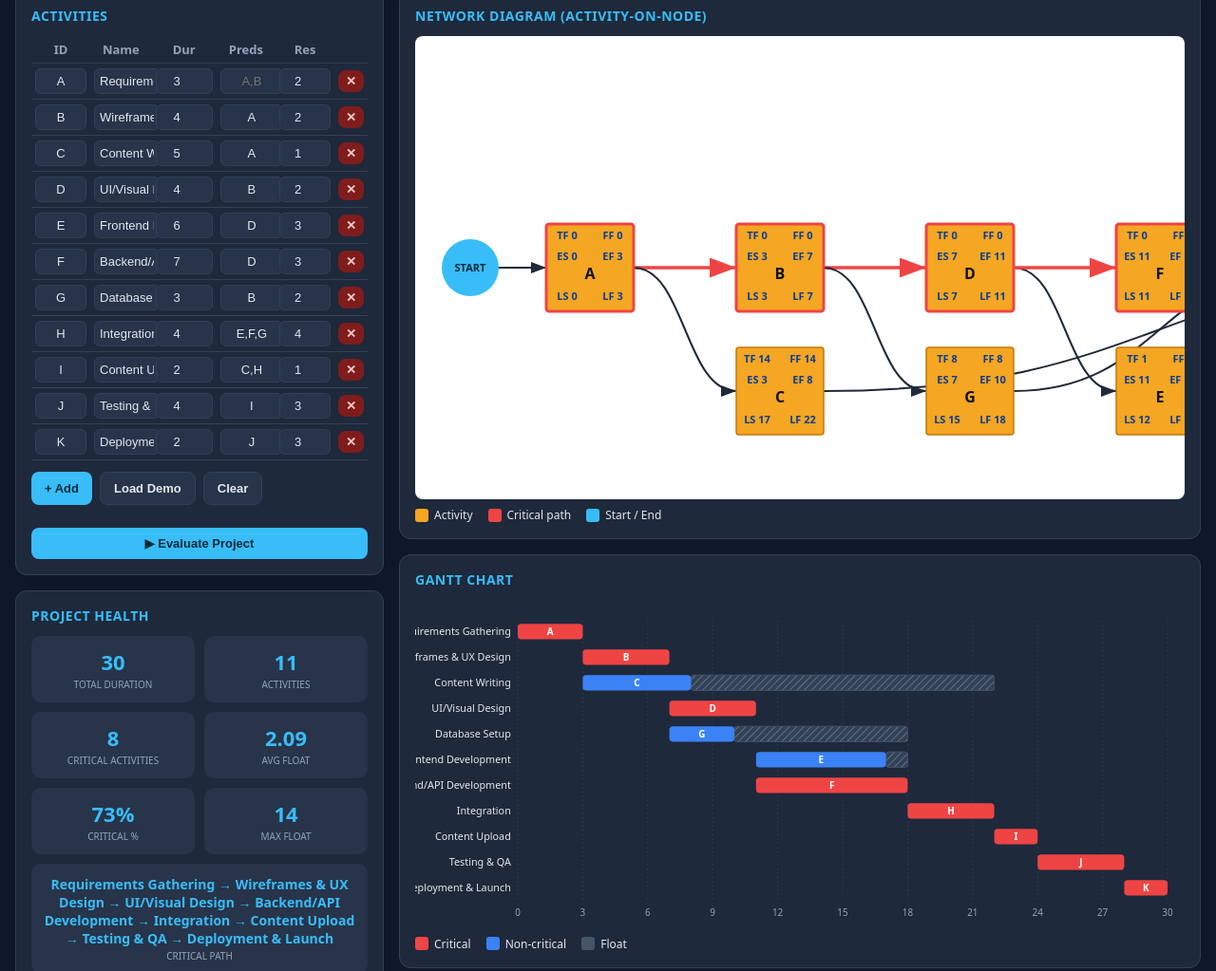
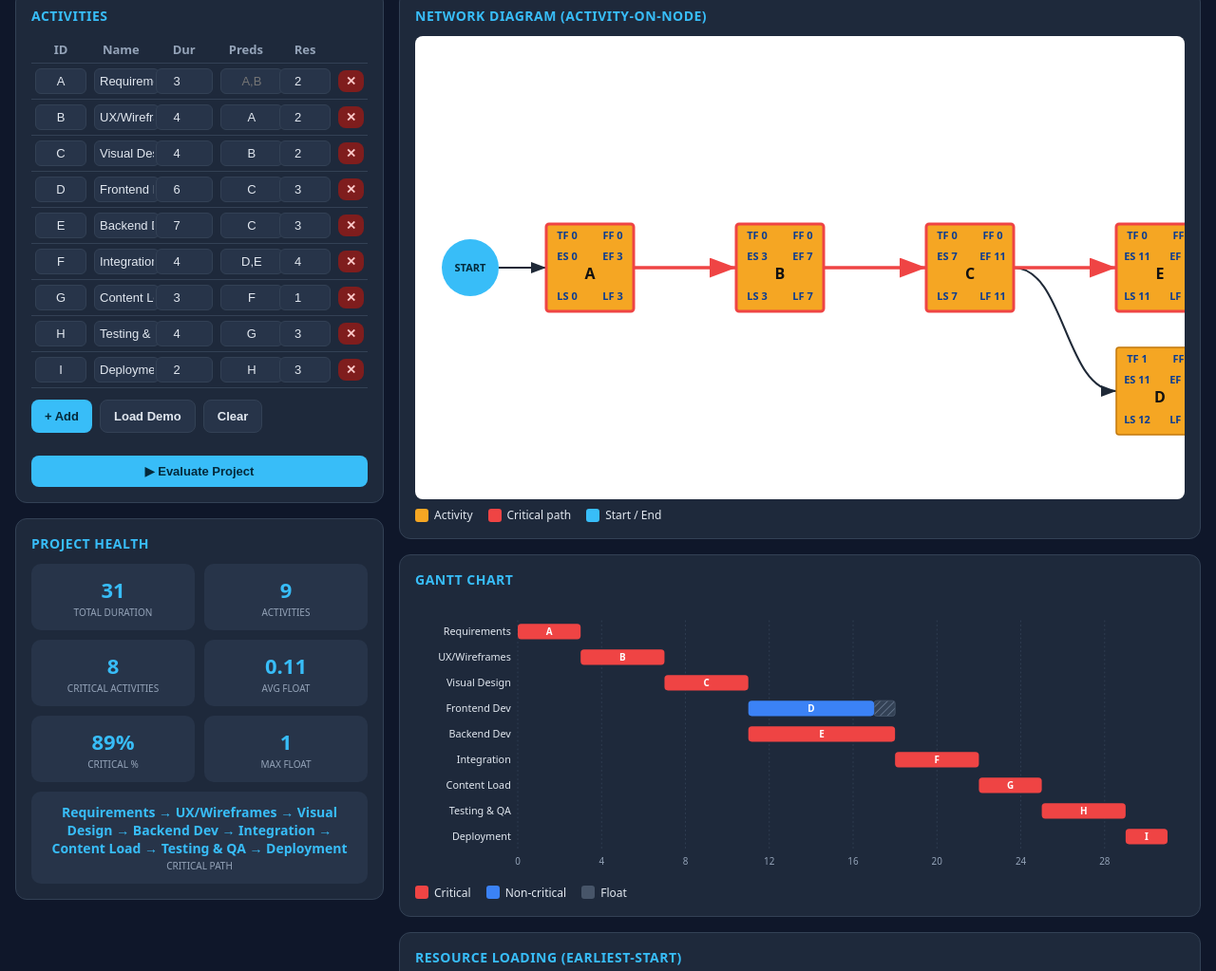
Before and after one commit to AjwadIbnSwalehin/critical-path-evaluator, a plain HTML site: page index.html in a window 1280 px wide. Shown: the part 107-1130 px from the top of the page at 95% size. Drawn offline with Linux system fonts and the light colour scheme.

```diff
--- a/index.html
+++ b/index.html
@@ -133,19 +133,17 @@
 function clearAll(){document.getElementById('actBody').innerHTML='';}
 function loadDemo(){
   clearAll();
-  // Company Website Development Project
+  // Simplified Website Development — cleaner linear-ish flow
   var d=[
-    ["A","Requirements Gathering",3,"",2],
-    ["B","Wireframes & UX Design",4,"A",2],
-    ["C","Content Writing",5,"A",1],
-    ["D","UI/Visual Design",4,"B",2],
-    ["E","Frontend Development",6,"D",3],
-    ["F","Backend/API Development",7,"D",3],
-    ["G","Database Setup",3,"B",2],
-    ["H","Integration",4,"E,F,G",4],
-    ["I","Content Upload",2,"C,H",1],
-    ["J","Testing & QA",4,"I",3],
-    ["K","Deployment & Launch",2,"J",3]
+    ["A","Requirements",3,"",2],
+    ["B","UX/Wireframes",4,"A",2],
+    ["C","Visual Design",4,"B",2],
+    ["D","Frontend Dev",6,"C",3],
+    ["E","Backend Dev",7,"C",3],
+    ["F","Integration",4,"D,E",4],
+    ["G","Content Load",3,"F",1],
+    ["H","Testing & QA",4,"G",3],
+    ["I","Deployment",2,"H",3]
   ];
   for(var i=0;i<d.length;i++)addRow(d[i][0],d[i][1],d[i][2],d[i][3],d[i][4]);
 }
```
